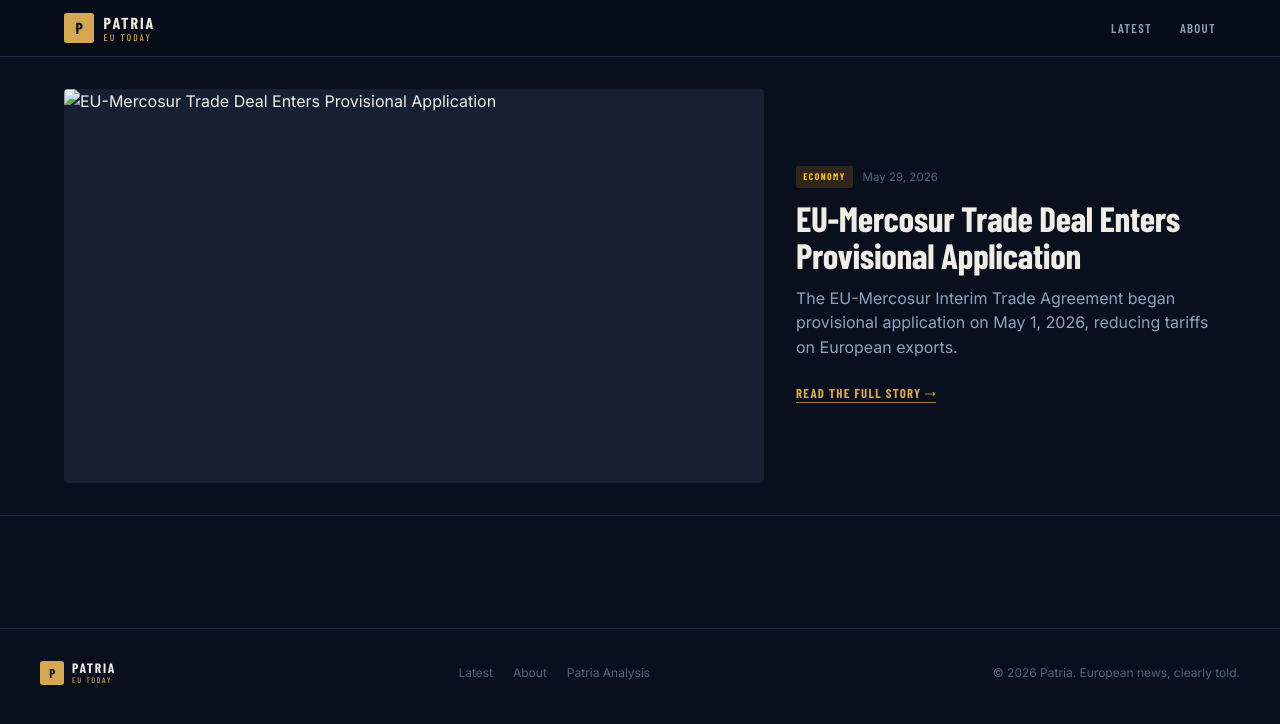
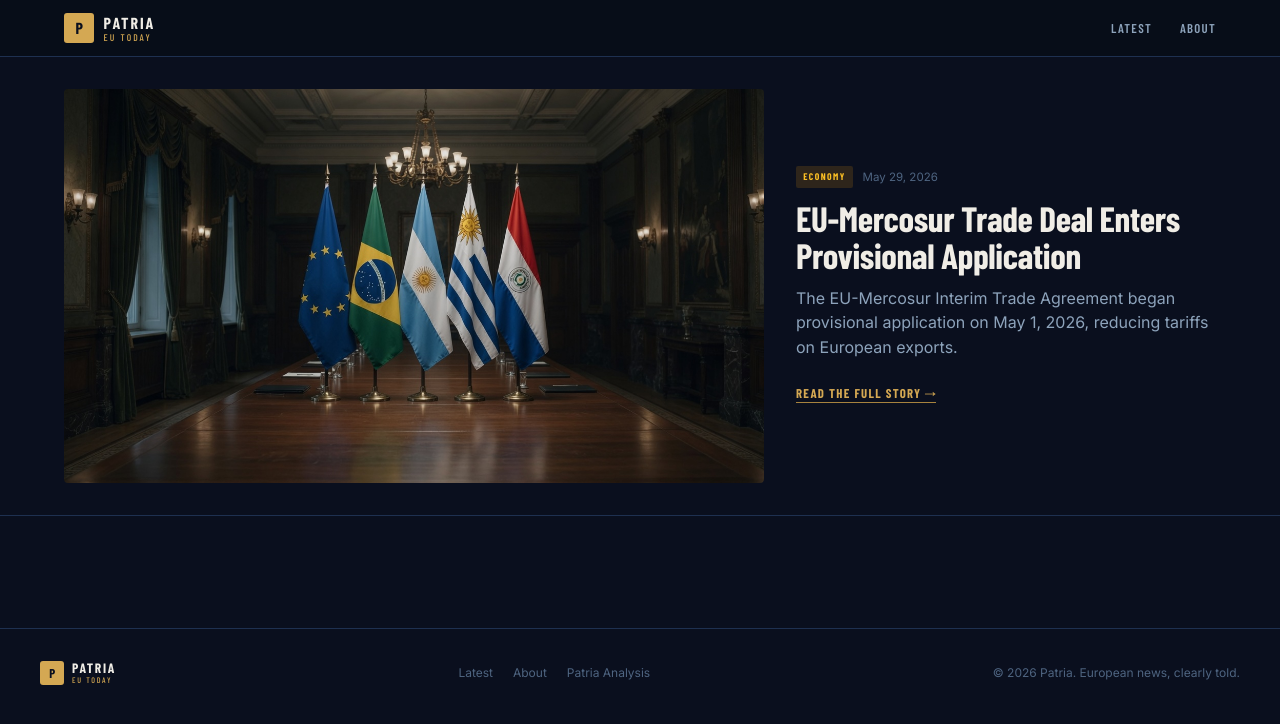
Before and after one commit to Nostra-patria/Patria4, a Jekyll site: the page built from docs/index.html, in a window 1280 px wide. Shown: the top 724 px of the page. Built offline with Jekyll 4.4.1, drawn with Linux system fonts in a browser that asks for light colours; some web fonts are replaced; the list of posts is cut into pages by our own code.

Commit message:
fix: remove double baseurl on homepage and card images

```diff
--- a/docs/_includes/article-card.html
+++ b/docs/_includes/article-card.html
@@ -2,7 +2,7 @@
   <a href="{{ post.url | relative_url }}">
     <div class="card-image">
       {% if post.image %}
-      <img src="{{ post.image | relative_url }}" alt="{{ post.title }}" loading="lazy">
+      <img src="{{ post.image }}" alt="{{ post.title }}" loading="lazy">
       {% else %}
       <div style="width:100%;height:100%;background:var(--bg-elevated);display:flex;align-items:center;justify-content:center;">
         <span style="font-family:var(--font-head);font-size:1.5rem;font-weight:800;color:var(--text-dim);letter-spacing:0.1em">PATRIA</span>
--- a/docs/index.html
+++ b/docs/index.html
@@ -11,7 +11,7 @@
   <div class="hero">
     <div class="hero-image">
       {% if featured.image %}
-      <img src="{{ featured.image | relative_url }}" alt="{{ featured.title }}">
+      <img src="{{ featured.image }}" alt="{{ featured.title }}">
       {% else %}
       <div style="width:100%;height:100%;background:var(--bg-elevated);display:flex;align-items:center;justify-content:center;">
         <span style="font-family:var(--font-head);font-size:2rem;font-weight:800;color:var(--text-dim);letter-spacing:0.1em">PATRIA</span>
```
